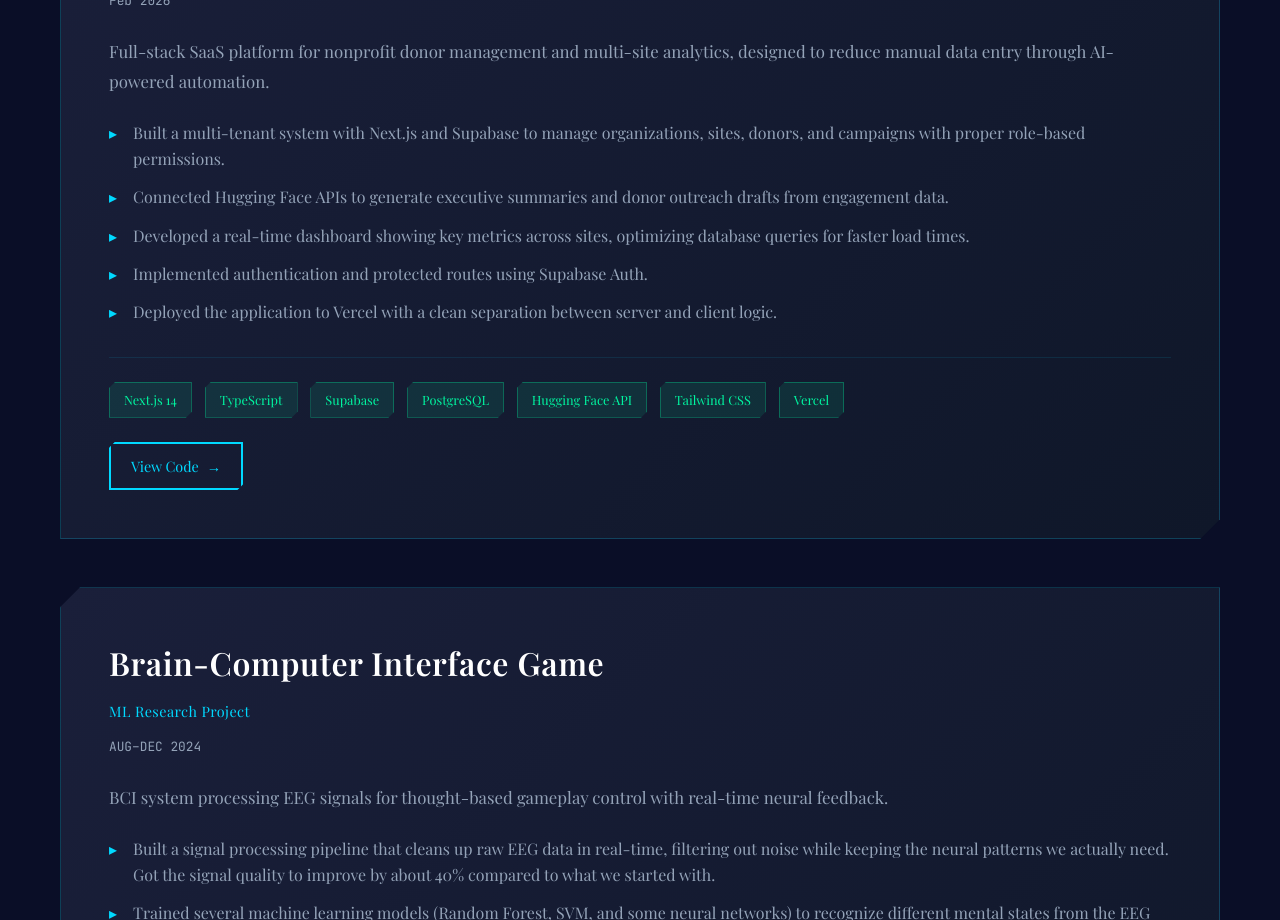
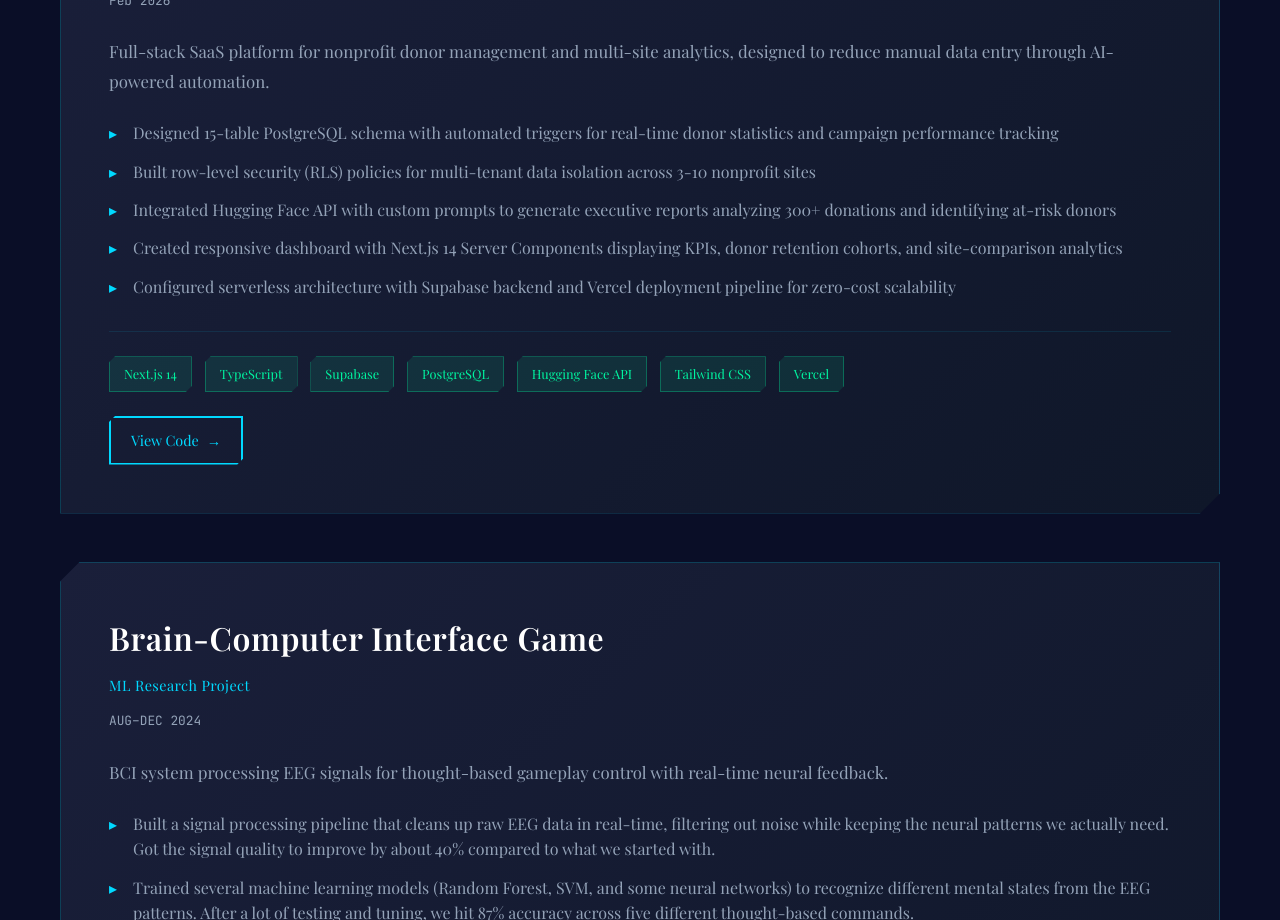
Before and after one commit to Jimmy2026/modern-portfolio-template, a React (Create React App) app: page /projects in a window 1280 px wide. Shown: the part 2560-3480 px from the top of the page. Built offline with nearby package versions, Linux system fonts and the light colour scheme; the HTML template or start-up script is replaced by a standard one; a web font is replaced by a local one.

Commit message:
edited ripple

```diff
--- a/src/pages/Projects.js
+++ b/src/pages/Projects.js
@@ -61,11 +61,11 @@
       period: 'Feb 2026',
       description: 'Full-stack SaaS platform for nonprofit donor management and multi-site analytics, designed to reduce manual data entry through AI-powered automation.',
       points: [
-          'Built a multi-tenant system with Next.js and Supabase to manage organizations, sites, donors, and campaigns with proper role-based permissions.',
-          'Connected Hugging Face APIs to generate executive summaries and donor outreach drafts from engagement data.',
-          'Developed a real-time dashboard showing key metrics across sites, optimizing database queries for faster load times.',
-          'Implemented authentication and protected routes using Supabase Auth.',
-          'Deployed the application to Vercel with a clean separation between server and client logic.',
+        'Designed 15-table PostgreSQL schema with automated triggers for real-time donor statistics and campaign performance tracking',
+        'Built row-level security (RLS) policies for multi-tenant data isolation across 3-10 nonprofit sites',
+        'Integrated Hugging Face API with custom prompts to generate executive reports analyzing 300+ donations and identifying at-risk donors',
+        'Created responsive dashboard with Next.js 14 Server Components displaying KPIs, donor retention cohorts, and site-comparison analytics',
+        'Configured serverless architecture with Supabase backend and Vercel deployment pipeline for zero-cost scalability',
       ],
       tech: ['Next.js 14', 'TypeScript', 'Supabase', 'PostgreSQL', 'Hugging Face API', 'Tailwind CSS', 'Vercel'],
       github: 'https://github.com/Jimmy2026/ripple-platform',
```
